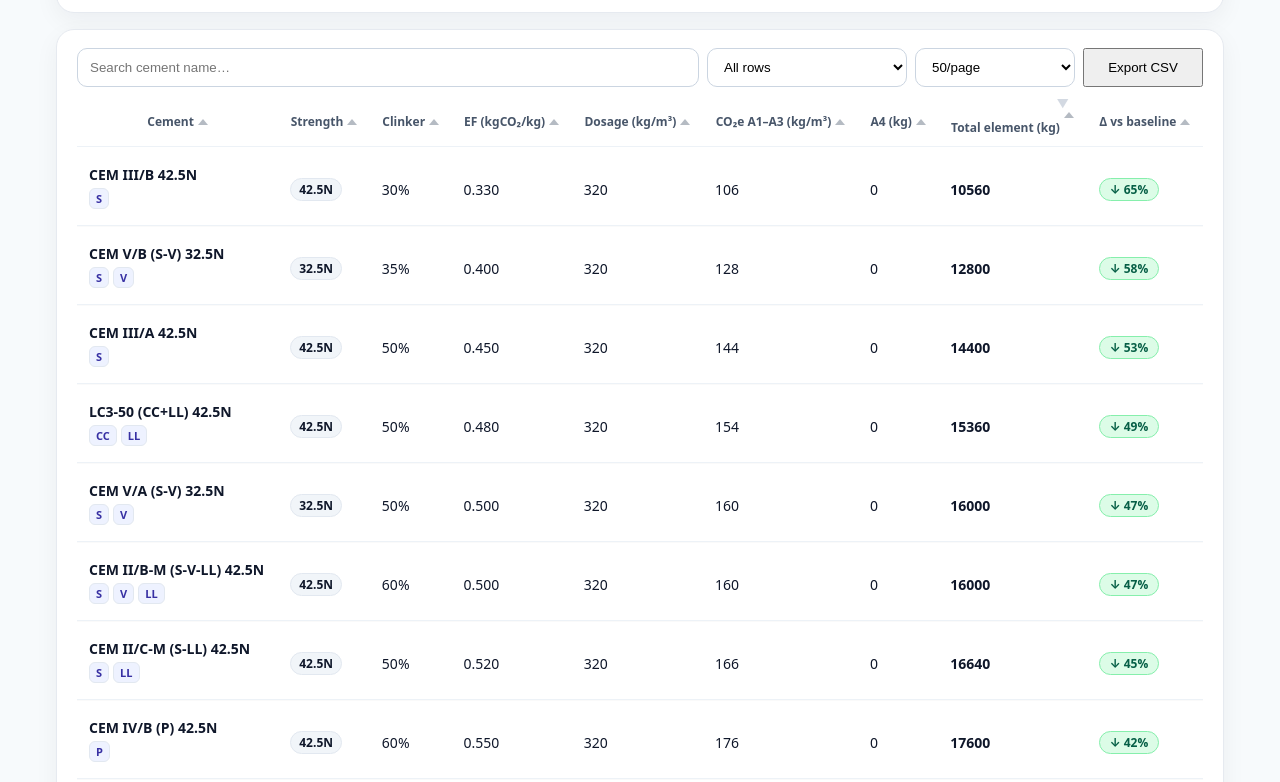
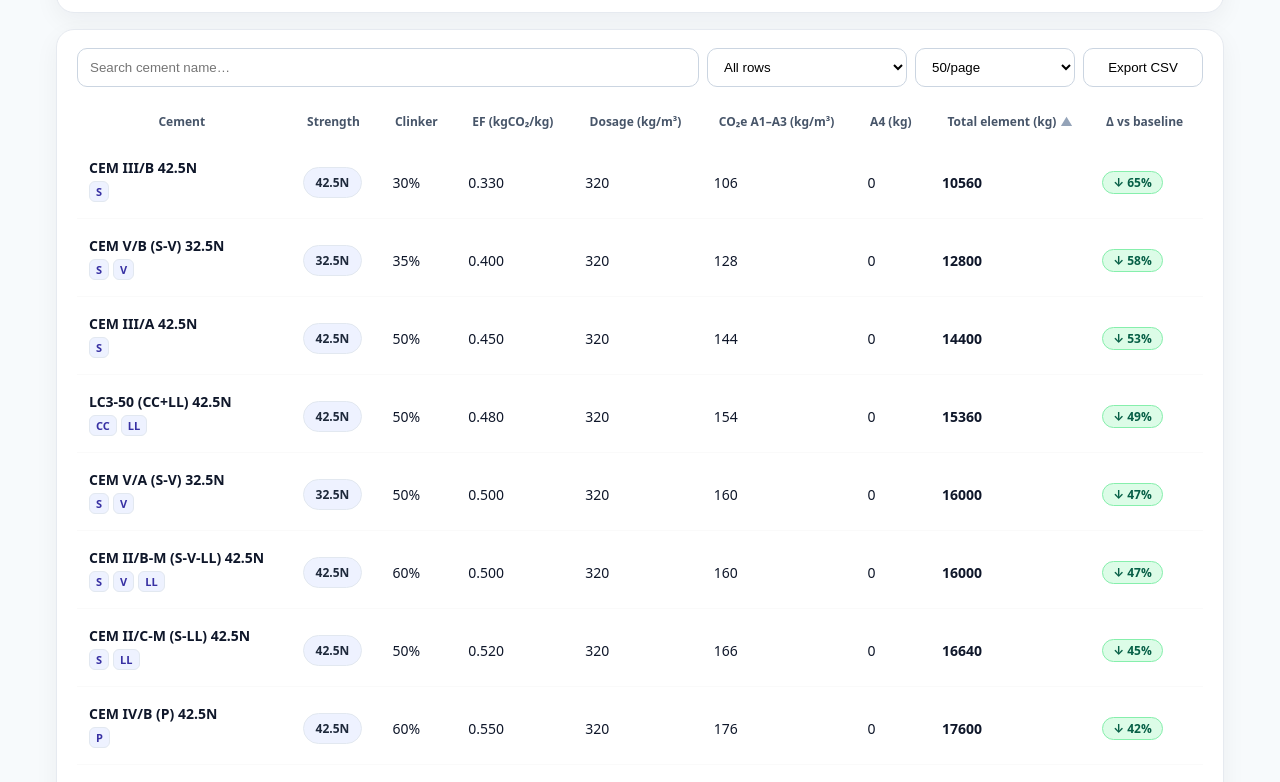
Before and after one commit to MarioSorgente/cement-lca, a Next.js app: page / in a window 1280 px wide. Shown: the part 458-1240 px from the top of the page. Built offline with nearby package versions, Linux system fonts and the light colour scheme.

Commit message:
Update globals.css

```diff
--- a/styles/globals.css
+++ b/styles/globals.css
@@ -1,88 +1,90 @@
-:root { color-scheme: light; font-family: ui-sans-serif, system-ui, -apple-system, Segoe UI, Roboto, Arial, sans-serif; }
+:root {
+  color-scheme: light;
+  font-family: ui-sans-serif, system-ui, -apple-system, Segoe UI, Roboto, Arial, sans-serif;
+}
+
+/* Base */
 * { box-sizing: border-box; }
 body { margin: 0; background: #f7fafc; color: #0f172a; }
+
+/* Layout */
 .container { max-width: 1200px; margin: 40px auto; padding: 0 16px; }
 .header { display: flex; align-items: center; justify-content: space-between; gap: 12px; margin-bottom: 16px; }
 .h1 { font-size: 28px; font-weight: 800; margin: 0; }
 .filters { display: flex; flex-wrap: wrap; gap: 8px; }
 
-.badge { display: inline-flex; align-items: center; gap: 6px; background: #eef2ff; color: #1e293b; padding: 6px 12px; border-radius: 999px; font-size: 12px; border: 1px solid #e2e8f0; }
+.grid { display: grid; gap: 16px; }
+@media (min-width: 900px){ .grid-2 { grid-template-columns: 1fr 1fr; } }
+
+/* Controls */
+.label { display: block; font-size: 14px; color: #334155; margin-bottom: 6px; }
+.input, .select { width: 100%; padding: 10px 12px; border: 1px solid #cbd5e1; border-radius: 10px; background: #fff; }
+.input:focus, .select:focus { outline: 2px solid #111827; border-color: #111827; }
+.input.sm { height: 32px; padding: 4px 8px; font-size: 13px; }
+
+.button, .btn {
+  display: inline-flex; align-items: center; justify-content: center;
+  padding: 8px 12px; border: 1px solid #cbd5e1; border-radius: 10px; background: #fff; cursor: pointer;
+}
+.button:hover, .btn:hover { background: #f1f5f9; }
+
+.small { font-size: 12px; color: #64748b; }
+
+/* Badges & tags */
+.badge {
+  display: inline-flex; align-items: center; gap: 6px;
+  background: #eef2ff; color: #1e293b; padding: 6px 12px; border-radius: 999px;
+  font-size: 12px; border: 1px solid #e2e8f0; font-weight: 600;
+}
 .badge input { accent-color: #111827; }
 
-.card { background: #fff; border: 1px solid #e6eaf0; border-radius: 18px; padding: 18px 20px; box-shadow: 0 8px 24px rgba(16,24,40,0.05); margin-bottom: 16px; }
+.tag {
+  display: inline-block; padding: 2px 6px; border-radius: 6px; margin-right: 4px; margin-bottom: 4px;
+  background: #eef2ff; color: #3730a3; font-size: 11px; font-weight: 600; border: 1px solid #e2e8f0;
+}
+
+.app-badge {
+  display: inline-flex; align-items: center; padding: 4px 8px; border-radius: 999px;
+  background: #eef2ff; border: 1px solid #c7d2fe; color: #3730a3; font-size: 12px; font-weight: 600;
+}
+
+/* Cards */
+.card {
+  background: #fff; border: 1px solid #e6eaf0; border-radius: 18px;
+  padding: 18px 20px; box-shadow: 0 8px 24px rgba(16,24,40,0.05); margin-bottom: 16px;
+}
 .card-head { display: flex; justify-content: space-between; align-items: center; margin-bottom: 8px; }
 .card-head h2 { font-size: 18px; font-weight: 700; margin: 0; }
 
-.grid { display: grid; gap: 16px; }
-@media (min-width: 900px){ .grid-2 { grid-template-columns: 1fr 1fr; } }
+/* Tooltips */
+.tooltip-wrapper { position: relative; display: inline-flex; align-items: center; margin-left: 6px; cursor: help; }
+.tooltip-icon {
+  display: inline-block; width:16px; height:16px; border-radius:50%; background:#e2e8f0; color:#334155;
+  font-size:11px; font-weight:700; text-align:center; line-height:16px;
+}
+.tooltip-box {
+  position:absolute; top:125%; left:50%; transform:translateX(-50%);
+  background:#1e293b; color:#fff; padding:6px 10px; border-radius:6px; font-size:12px; white-space:nowrap; z-index:20;
+}
 
-.label { display: block; font-size: 14px; color: #334155; margin-bottom: 6px; }
-.input, .select { width: 100%; padding: 10px 12px; border: 1px solid #cbd5e1; border-radius: 10px; background: #fff; }
-.input:focus, .select:focus { outline: 2px solid #111827; border-color: #111827; }
-.small { font-size: 12px; color: #64748b; }
-.button { display: inline-flex; align-items: center; justify-content: center; padding: 8px 12px; border: 1px solid #cbd5e1; border-radius: 10px; background: #fff; cursor: pointer; }
-.button:hover { background: #f1f5f9; }
-
-.table-wrap { overflow: auto; max-height: 60vh; border-radius: 12px; }
-.table { width: 100%; border-collapse: separate; border-spacing: 0; font-size: 14px; }
-.table thead th { position: sticky; top: 0; background: #f8fafc; z-index: 1; }
-.table th, .table td { padding: 12px 14px; border-bottom: 1px solid #edf2f7; vertical-align: top; }
-.table tbody tr:hover { background: #f9fafb; }
-.cell-title { font-weight: 700; }
-.cell-strong { font-weight: 700; color: #14532d; }
-
-.th-sort { user-select: none; cursor: pointer; white-space: nowrap; }
-.sort-caret { display:inline-block; width:0; height:0; border-left:5px solid transparent; border-right:5px solid transparent; margin-left:6px; opacity:0.4; transform: translateY(-1px) rotate(180deg); border-top:6px solid #475569; }
-.sort-caret.asc { transform: translateY(2px) rotate(0); opacity:1; }
-.sort-caret.desc { transform: translateY(-1px) rotate(180deg); opacity:1; }
-
-.tag { display: inline-flex; padding: 2px 8px; background: #eef2f7; border: 1px solid #e2e8f0; border-radius: 999px; font-size: 12px; margin-right: 4px; margin-bottom: 4px; }
-.dimmed { opacity: 0.6; }
-
-/* Row highlights */
-.row-best { background: #ecfdf5; border-left: 4px solid #059669; }
-.row-baseline { background: #fef2f2; border-left: 4px solid #dc2626; }
-
-/* Legend for chart/table */
-.legend { display:flex; gap:14px; align-items:center; margin-top:10px; font-size:12px; color:#475569; }
-.legend-swatch { width: 12px; height: 12px; border-radius: 2px; display: inline-block; border: 1px solid #cbd5e1; }
-.legend-swatch.best { background: #10b981; }
-.legend-swatch.baseline { background: #ef4444; }
-.legend-swatch.other { background: #22c55e; }
-
-.footer { font-size: 12px; color: #64748b; padding-top: 16px; }
-
-.table-footer {
-  margin-top: 10px;
-  display: flex;
-  align-items: center;
-  justify-content: space-between;
-  gap: 12px;
-}
-.pager { display: inline-flex; gap: 8px; }
-.pager .button[disabled] { opacity: 0.5; cursor: not-allowed; }
-
-.tooltip-wrapper { position: relative; display: inline-flex; align-items: center; margin-left: 6px; cursor: help; }
-.tooltip-icon { display: inline-block; width:16px; height:16px; border-radius:50%; background:#e2e8f0; color:#334155;
-  font-size:11px; font-weight:700; text-align:center; line-height:16px; }
-.tooltip-box { position:absolute; top:125%; left:50%; transform:translateX(-50%);
-  background:#1e293b; color:white; padding:6px 10px; border-radius:6px; font-size:12px; white-space:nowrap; z-index:20; }
-
+/* Grouped inputs (A4, dosage) */
 .input-group { border:1px solid #e2e8f0; border-radius:10px; padding:12px; background:#f9fafb; margin-top:4px; }
 .input-group label { font-weight:500; font-size:14px; margin-bottom:4px; display:block; }
 
+/* View banner */
 .view-banner {
-  margin: 4px 0 8px 0;
-  font-size: 12px;
-  color: #475569;
-  background: #f1f5f9;
-  border: 1px solid #e2e8f0;
-  border-radius: 10px;
-  padding: 6px 10px;
-  display: inline-block;
+  margin: 4px 0 8px; font-size: 12px; color: #475569;
+  background: #f1f5f9; border: 1px solid #e2e8f0; border-radius: 10px; padding: 6px 10px; display: inline-block;
 }
 
-/* reduction chips */
+/* Pills for Δ vs baseline */
+.pill { display:inline-block; padding:2px 10px; border-radius:999px; font-weight:700; font-size:12px; }
+.pill-red { background:#fee2e2; color:#991b1b; border:1px solid #fecaca; }
+.pill-amber { background:#fffbeb; color:#92400e; border:1px solid #fde68a; }
+.pill-green { background:#ecfdf5; color:#065f46; border:1px solid #a7f3d0; }
+.pill-deepgreen { background:#dcfce7; color:#065f46; border:1px solid #86efac; }
+
+/* “Chip” legend used below charts */
 .chip {
   display:inline-flex; align-items:center; padding:2px 8px; border-radius:999px;
   font-size:12px; border:1px solid #e5e7eb; background:#f8fafc; color:#0f172a;
@@ -92,127 +94,70 @@ body { margin: 0; background: #f7fafc; color: #0f172a; }
 .chip-green { background:#ecfdf5; color:#065f46; border-color:#a7f3d0; }
 .chip-deepgreen { background:#d1fae5; color:#065f46; border-color:#6ee7b7; }
 
-/* Chart container: allow horizontal scroll for long sets */
-.chart-scroll {
-  overflow-x: auto;
-  overflow-y: hidden;
-  padding-bottom: 8px; /* keep scrollbar off the SVG bottom labels */
-}
-
-/* Details card under chart */
-.details-card {
-  margin-top: 12px;
-  border: 1px solid #e2e8f0;
-  background: #f8fafc;
-  border-radius: 12px;
-  padding: 12px;
-  display: grid;
-  gap: 10px;
-}
-.details-title {
-  font-weight: 700;
-  font-size: 16px;
-  color: #0f172a;
-  display: flex;
-  align-items: center;
-}
-.details-grid {
-  display: grid;
-  grid-template-columns: repeat(3, minmax(160px, 1fr));
-  gap: 12px;
-}
-.details-label {
-  font-size: 12px;
-  color: #64748b;
-}
-.details-value {
-  font-size: 14px;
-  color: #0f172a;
-  font-weight: 600;
-}
-.details-notes {
-  font-size: 12px;
-  color: #475569;
-}
-
-/* Optional: make bars feel clickable on hover via parent SVG */
-.chart-scroll svg rect[role="button"]:hover {
-  filter: brightness(0.95);
-}
-
-.app-badge {
-  display: inline-flex;
-  align-items: center;
-  padding: 4px 8px;
-  border-radius: 999px;
-  background: #eef2ff;
-  border: 1px solid #c7d2fe;
-  color: #3730a3;
-  font-size: 12px;
-  font-weight: 600;
-}
-/* Layout helpers */
+/* Toolbar (table controls) */
 .toolbar-grid {
   display: grid;
   grid-template-columns: 1fr 200px 160px 120px;
   gap: 8px;
   margin-bottom: 10px;
 }
+
+/* Table */
 .table-scroll { overflow-x: auto; }
-
-/* Table look */
-.table { width: 100%; border-collapse: separate; border-spacing: 0 6px; }
+.table { width: 100%; border-collapse: separate; border-spacing: 0 6px; font-size: 14px; }
 .table thead th {
-  font-size: 12px; text-transform: none; color: #475569; padding: 10px 12px;
-  position: sticky; top: 0; background: #fff; z-index: 1;
+  position: sticky; top: 0; z-index: 1;
+  background: #fff; color: #475569; padding: 10px 12px; font-size: 12px;
 }
-.table tbody tr { background: #ffffff; border: 1px solid #e5e7eb; }
+.table tbody tr { background: #fff; border: 1px solid #e5e7eb; }
 .table tbody td { padding: 12px; vertical-align: middle; }
 
-/* Row accents */
+/* Table cell titles */
+.cell-title .title { font-weight: 600; color: #0f172a; }
+.cell-title .subtitle { margin-top: 4px; }
+.num-strong { font-weight: 600; color: #0f172a; }
+.dimmed, .row-dim { opacity: 0.6; }
+
+/* Sort headers */
+.th-sort { cursor: pointer; user-select: none; }
+.sort-caret { margin-left: 4px; color: #94a3b8; }
+
+/* Row accents & states */
+.tr-elevated { background:#fff; border:1px solid #e5e7eb; }
 .tr-selected { outline: 2px solid #0ea5e9; }
-.row-best { background: #ecfdf5; border-color: #a7f3d0; }       /* mint */
-.row-baseline { background: #fef2f2; border-color: #fecaca; }   /* soft red */
-.row-dim { opacity: 0.6; }
+.row-best { box-shadow: inset 0 0 0 9999px rgba(16,185,129,0.06); }
+.row-baseline { box-shadow: inset 0 0 0 9999px rgba(239,68,68,0.06); }
 
-/* Text emphasis */
-.num-strong { font-weight: 600; color: #0f172a; }
-
-/* Delta coloring */
+/* Delta text colors if you ever use simple text instead of pills */
 .delta-great { color: #047857; font-weight: 600; } /* >20% */
 .delta-good  { color: #16a34a; font-weight: 600; } /* 10–20% */
 .delta-warn  { color: #d97706; font-weight: 600; } /* ≤10% */
 .delta-bad   { color: #b91c1c; font-weight: 600; } /* baseline or worse */
 
-/* Tiny badges */
-.badge {
-  display: inline-block; padding: 2px 8px; border-radius: 999px;
-  background: #f1f5f9; color: #0f172a; font-size: 12px; font-weight: 600;
+/* Chart container & interactions */
+.chart-scroll { overflow-x: auto; overflow-y: hidden; padding-bottom: 8px; }
+.chart-scroll svg rect[role="button"]:hover { filter: brightness(0.95); }
+
+/* Details panel under chart */
+.details-card {
+  margin-top: 12px; border: 1px solid #e2e8f0; background: #f8fafc;
+  border-radius: 12px; padding: 12px; display: grid; gap: 10px;
 }
-.tag {
-  display: inline-block; padding: 2px 6px; border-radius: 6px; margin-right: 4px;
-  background: #eef2ff; color: #3730a3; font-size: 11px; font-weight: 600;
-}
-.cell-title .title { font-weight: 600; color: #0f172a; }
-.cell-title .subtitle { margin-top: 4px; }
+.details-title { font-weight: 700; font-size: 16px; color: #0f172a; display: flex; align-items: center; }
+.details-grid { display: grid; grid-template-columns: repeat(3, minmax(160px, 1fr)); gap: 12px; }
+.details-label { font-size: 12px; color: #64748b; }
+.details-value { font-size: 14px; color: #0f172a; font-weight: 600; }
+.details-notes { font-size: 12px; color: #475569; }
 
-/* Sort header affordance */
-.th-sort { cursor: pointer; user-select: none; }
-.sort-caret { margin-left: 4px; color: #94a3b8; }
+/* Legend blocks */
+.legend { display:flex; gap:14px; align-items:center; margin-top:10px; font-size:12px; color:#475569; }
+.legend-swatch { width: 12px; height: 12px; border-radius: 2px; display: inline-block; border: 1px solid #cbd5e1; }
+.legend-swatch.best { background: #10b981; }
+.legend-swatch.baseline { background: #ef4444; }
+.legend-swatch.other { background: #22c55e; }
 
-/* Pills for Δ vs baseline */
-.pill { display:inline-block; padding:2px 10px; border-radius:999px; font-weight:700; font-size:12px; }
-.pill-red { background:#fee2e2; color:#991b1b; border:1px solid #fecaca; }
-.pill-amber { background:#fffbeb; color:#92400e; border:1px solid #fde68a; }
-.pill-green { background:#ecfdf5; color:#065f46; border:1px solid #a7f3d0; }
-.pill-deepgreen { background:#dcfce7; color:#065f46; border:1px solid #86efac; }
-
-/* Elevated rows + left stripe already in inline style */
-.tr-elevated { background:#fff; border:1px solid #e5e7eb; }
-.tr-selected { outline:2px solid #0ea5e9; }
-.row-best { box-shadow: inset 0 0 0 9999px rgba(16,185,129,0.06); }
-.row-baseline { box-shadow: inset 0 0 0 9999px rgba(239,68,68,0.06); }
-.row-dim { opacity:0.6; }
-
-/* Small input for per-cement editor */
-.input.sm { height: 32px; padding: 4px 8px; font-size: 13px; }
+/* Footer + pager */
+.footer { font-size: 12px; color: #64748b; padding-top: 16px; }
+.table-footer { margin-top: 10px; display: flex; align-items: center; justify-content: space-between; gap: 12px; }
+.pager { display: inline-flex; gap: 8px; }
+.pager .button[disabled] { opacity: 0.5; cursor: not-allowed; }
```
